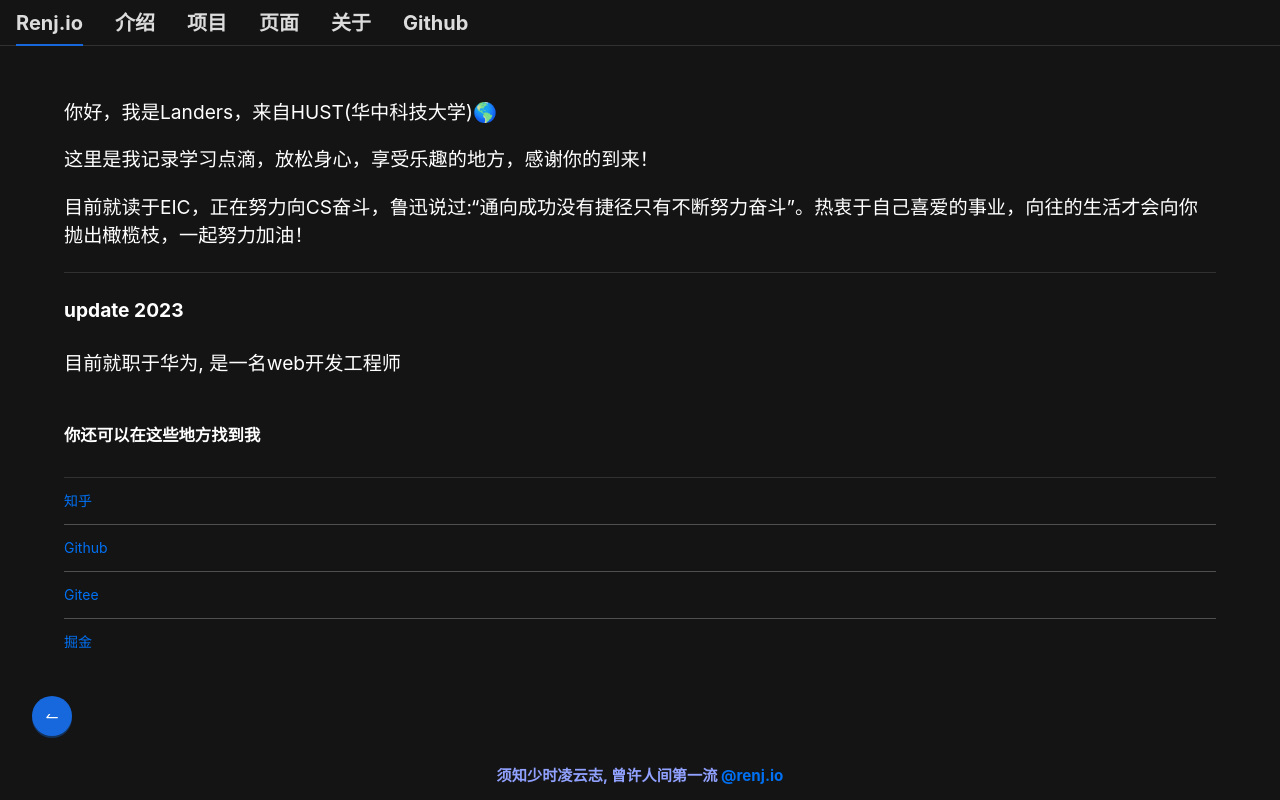
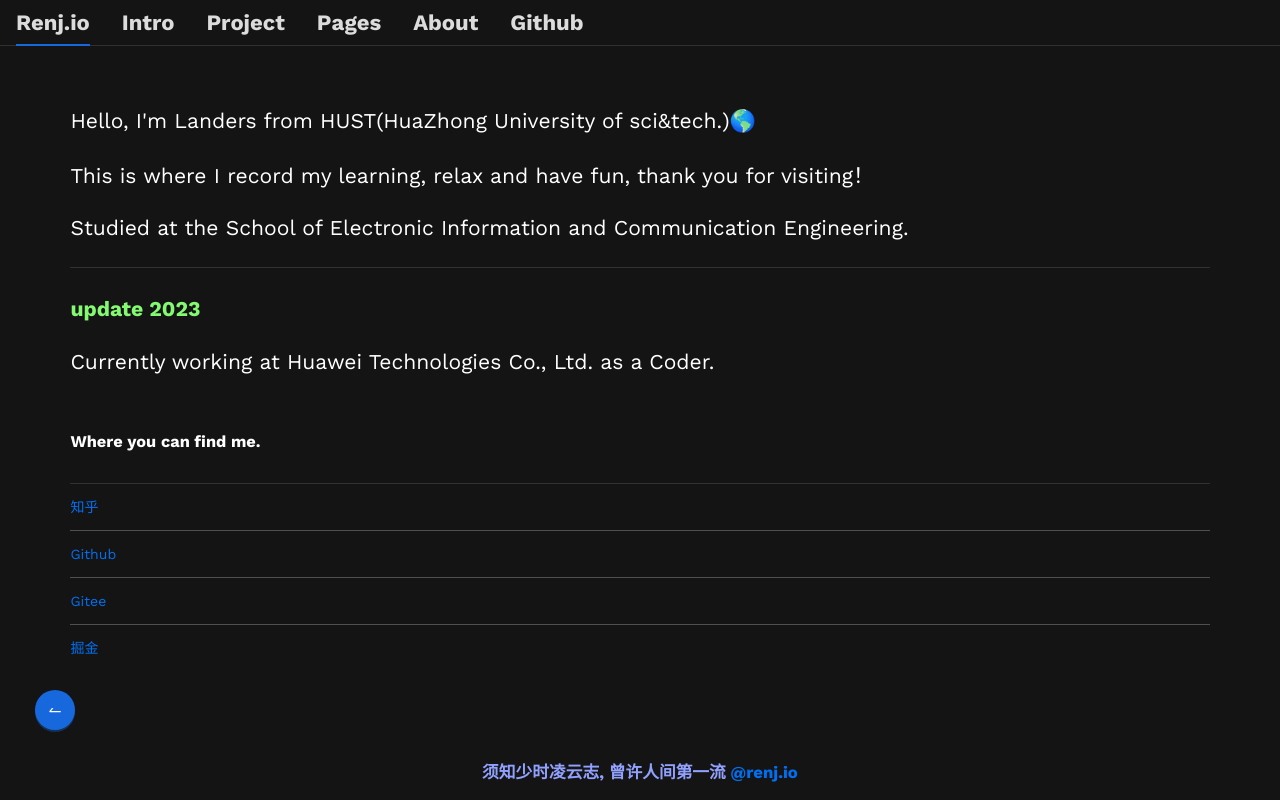
Before and after one commit to JJApplication/Homeland, a React (Vite) app: page /intro in a window 1280 px wide. Built offline with nearby package versions, Linux system fonts and the light colour scheme; a web font is replaced by a local one.

Commit message:
update 08-25

```diff
--- a/index.html
+++ b/index.html
@@ -5,6 +5,9 @@
     <link rel="icon" type="image/svg+xml" href="/vite.svg" />
     <meta name="viewport" content="width=device-width, initial-scale=1.0, maximum-scale=1.0" />
     <title>The RJ Site</title>
+    <link rel="preconnect" href="https://fonts.googleapis.com">
+    <link rel="preconnect" href="https://fonts.gstatic.com" crossorigin>
+    <link href="https://fonts.googleapis.com/css2?family=Work+Sans:wght@400;700&display=swap" rel="stylesheet">
   </head>
   <body>
     <div id="root"></div>
--- a/src/components/About.tsx
+++ b/src/components/About.tsx
@@ -2,7 +2,6 @@
 import Layout from './Layout'
 import utilStyles from '../styles/utils.module.css'
 import { Divider } from "antd";
-import logo from "../assets/logo.svg";
 import React from "react";
 
 const logoStyle = {width: 128, display: 'inline-block', margin: '0.5rem', borderRadius: '50%'}
@@ -11,22 +10,22 @@ export default function About() {
   return (
     <Layout>
       <section className={utilStyles.headingMd} style={{textAlign: 'center'}}>
-        <h3>关于</h3>
-        <img src={logo} style={logoStyle}  alt="logo" />
-        <p>不过是个写代码的罢了..</p>
+        <h3>About</h3>
+
+        <p>Just a programmer ...</p>
         <p>
-          我的steam账户: <a href="https://steamcommunity.com/id/hotwaterman">Hotwaterman</a>
+          My Steam Account: <a href="https://steamcommunity.com/id/hotwaterman">Hotwaterman</a>
         </p>
         <p>
-          我的邮箱: <a href="mailto:liaorenj@gmail.com">liaorenj@gmail.com</a>
+          My Email: <a href="mailto:liaorenj@gmail.com">liaorenj@gmail.com</a>
         </p>
         <p>
-          我的电报: <a href="https://t.me/Greatpipi">Telegram</a>
+          My Telegram: <a href="https://t.me/Greatpipi">Telegram</a>
         </p>
-        <p>
+        <p className="verse">
           字体由<a href="https://lxgw.github.io/2021/01/28/Klee-Simpchin/">霞鹜文楷</a>提供
         </p>
-        <div style={{marginTop: '2rem', fontWeight: 'bold', fontSize: '1.1rem', textAlign: 'center'}}>
+        <div className="verse" style={{marginTop: '2rem', fontWeight: 'bold', fontSize: '1.1rem', textAlign: 'center'}}>
           <p>
             卷帘天自高，海水摇空绿。
           </p>
@@ -38,7 +37,7 @@ export default function About() {
           </p>
         </div>
         <Divider>
-          <p>由<a href="https://cn.vitejs.dev">Vite</a> & <a href="https://ant.design">Antd</a>驱动</p>
+          <p>Powered by <a href="https://cn.vitejs.dev">Vite</a> & <a href="https://ant.design">Antd</a></p>
         </Divider>
       </section>
     </Layout>
--- a/src/components/Header.tsx
+++ b/src/components/Header.tsx
@@ -7,11 +7,11 @@ const items: MenuProps['items'] = [
     key: '/',
   },
   {
-    label: <a href="/intro">介绍</a>,
+    label: <a href="/intro">Intro</a>,
     key: 'intro',
   },
   {
-    label: '项目',
+    label: 'Project',
     key: 'works',
     children: [
       {
@@ -57,7 +57,7 @@ const items: MenuProps['items'] = [
     ],
   },
   {
-    label: '页面',
+    label: 'Pages',
     key: 'pages',
     children: [
       {
@@ -91,7 +91,7 @@ const items: MenuProps['items'] = [
     ],
   },
   {
-    label: <a href="/about">关于</a>,
+    label: <a href="/about">About</a>,
     key: 'about',
   },
   {
--- a/src/components/Home.tsx
+++ b/src/components/Home.tsx
@@ -34,11 +34,11 @@ export default function Home() {
           width={192}
           onClick={thanks}
          alt="profile"/>
-        <h1 className={utilStyles.heading2Xl}>Landers</h1>
+        <h1 className={utilStyles.heading2Xl}>Don't try so hard, the best things come when you least expect them to.</h1>
       </header>
       <section className={utilStyles.headingMd}>
-        <p>😍你好, 我是Landers<br/>
-          这是我的个人主页, 我是一名普普通通的Coder, 请高抬贵眼👉这是我的<a href="http://me.renj.io">简历</a>
+        <p>🙂Hello, I'm Landers<br/>
+          This is my homepage, I'm a Coder and a Security-tester, this is my 👉<a href="http://me.renj.io">CV</a>
         </p>
       </section>
       <Divider />
@@ -66,7 +66,7 @@ export default function Home() {
       <section style={{paddingBottom: '2rem'}}>
         <Row className="ant-over">
           <Col className="ant-over" span={12} md={12} xs={24} sm={24}>
-            <h3>时间线</h3>
+            <h3>Timeline</h3>
             <Timeline
               className="ant-over"
               style={{ fontWeight: 'bold' }}
@@ -74,7 +74,7 @@ export default function Home() {
             />
           </Col>
           <Col className="ant-over" span={12} md={12} xs={24} sm={24}>
-            <h3>工作经历</h3>
+            <h3>Work Experience</h3>
             <Timeline
               className="ant-over"
               style={{ fontWeight: 'bold' }}
--- a/src/components/Intro.tsx
+++ b/src/components/Intro.tsx
@@ -8,25 +8,25 @@ export default function Intro() {
   return (
     <Layout>
       <div style={{ fontSize: '1.2rem' }}>
-        <p>
-          你好，我是Landers，来自HUST(华中科技大学)🌎
+        <p style={{ margin: '1.5rem 0' }}>
+          Hello, I'm Landers from HUST(HuaZhong University of sci&tech.)🌎
         </p>
-        <p>
-          这里是我记录学习点滴，放松身心，享受乐趣的地方，感谢你的到来！
+        <p style={{ margin: '1.5rem 0' }}>
+          This is where I record my learning, relax and have fun, thank you for visiting！
         </p>
-        <p>
-          目前就读于EIC，正在努力向CS奋斗，鲁迅说过:“通向成功没有捷径只有不断努力奋斗”。热衷于自己喜爱的事业，向往的生活才会向你抛出橄榄枝，一起努力加油！
+        <p style={{ margin: '1.5rem 0' }}>
+          Studied at the School of Electronic Information and Communication Engineering.
         </p>
 
         <Divider/>
 
-        <h4>update 2023</h4>
+        <h4 style={{ color: '#83fa71' }}>update 2023</h4>
 
-        <p>目前就职于华为, 是一名web开发工程师</p>
+        <p style={{ margin: '1.5rem 0' }}>Currently working at Huawei Technologies Co., Ltd. as a Coder.</p>
 
         <List
           className="ant-over"
-          header={<h3 style={{ color: '#fff' }}>你还可以在这些地方找到我</h3>}
+          header={<h3 style={{ color: '#fff' }}>Where you can find me.</h3>}
           dataSource={list}
           split
           renderItem={(item) => {
--- a/src/components/Layout.tsx
+++ b/src/components/Layout.tsx
@@ -20,10 +20,10 @@ export default function Layout({ children, home }: {
     <ConfigProvider theme={{
       algorithm: theme.darkAlgorithm,
     }}>
-      <div style={{ paddingBottom: '2rem' }}>
+      <div style={{ paddingBottom: '2rem', maxWidth: '1280px', margin: '0 auto' }}>
         <Header />
         { loading
-          ? <Skeleton avatar active paragraph={{ rows: 10 }} style={{padding: '2rem'}}/>
+          ? <Skeleton avatar active paragraph={{ rows: 20 }} style={{padding: '2rem'}}/>
           : (<div className={styles.body}>
             <main>{children}</main>
             {!home && (
--- a/src/components/layout.module.css
+++ b/src/components/layout.module.css
@@ -33,14 +33,14 @@
 }
 
 .footer {
-    width: calc(100% - 8rem);
+    width: 100%;
     position: fixed;
     bottom: 0;
     font-weight: bold;
     font-size: .95rem;
-    margin: 0 auto;
     text-align: center;
     color: #91a1ff;
     background-color: rgb(20, 20, 20);
     padding: 0;
+    left: 0;
 }
--- a/src/lib/timeline_work.ts
+++ b/src/lib/timeline_work.ts
@@ -1,18 +1,22 @@
 const TimelineWork = [
   {
-    children: '华为技术有限公司(Js/Ts) 2022',
+    children: 'Huawei (Security) 2023',
     color: 'red',
   },
   {
-    children: '华为技术有限公司(Go) 2020-2021',
+    children: 'Huawei (Js/Ts) 2022',
     color: 'green',
   },
   {
-    children: '中电41所(实习) 2019',
+    children: 'Huawei (Go) 2020-2021',
     color: 'green',
   },
   {
-    children: '华中科技大学 2016-2020',
+    children: 'CETC 41 (intern) 2019',
+    color: 'green',
+  },
+  {
+    children: 'HuaZhong University of sci&tech 2016-2020',
   },
 ]
 
--- a/src/styles/global.css
+++ b/src/styles/global.css
@@ -11,9 +11,9 @@ html,
 body {
     padding: 0;
     margin: 0;
-    font-family: jjfont, -apple-system, BlinkMacSystemFont, Segoe UI, Roboto, Oxygen,
+    font-family: 'Work Sans', -apple-system, BlinkMacSystemFont, Segoe UI, Roboto, Oxygen,
     Ubuntu, Cantarell, Fira Sans, Droid Sans, Helvetica Neue, sans-serif!important;
-    font-size: 1rem;
+    font-size: 1.1rem;
     background-color: rgb(20, 20, 20);
     color: rgb(255, 255, 255);
 }
@@ -37,7 +37,7 @@ img {
 }
 
 .ant-over {
-    font-family: jjfont, -apple-system, BlinkMacSystemFont, Segoe UI, Roboto, Oxygen,
+    font-family: 'Work Sans', -apple-system, BlinkMacSystemFont, Segoe UI, Roboto, Oxygen,
     Ubuntu, Cantarell, Fira Sans, Droid Sans, Helvetica Neue, sans-serif!important;
 }
 
@@ -50,6 +50,11 @@ img {
     height: 50px!important;
     line-height: 2.2!important;
     transition: 0.3s;
+}
+
+.verse {
+    font-family: jjfont, 'Work Sans', -apple-system, BlinkMacSystemFont, Segoe UI, Roboto, Oxygen,
+    Ubuntu, Cantarell, Fira Sans, Droid Sans, Helvetica Neue, sans-serif!important;;
 }
 
 *::-webkit-scrollbar {
--- a/src/styles/utils.module.css
+++ b/src/styles/utils.module.css
@@ -1,9 +1,10 @@
 .heading2Xl {
-    font-size: 2.5rem;
+    font-size: 0.95rem;
     line-height: 1.2;
-    font-weight: 800;
+    font-weight: normal;
     letter-spacing: -0.05rem;
     margin: 1rem 0 0 0;
+    color: #4d5157;
 }
 
 .headingXl {
```
Also changed, not shown: src/lib/timeline_site.ts (+5 -5 lines), src/assets/profile.jpg, 1 other file (tests, documents, lock files or other folders).
